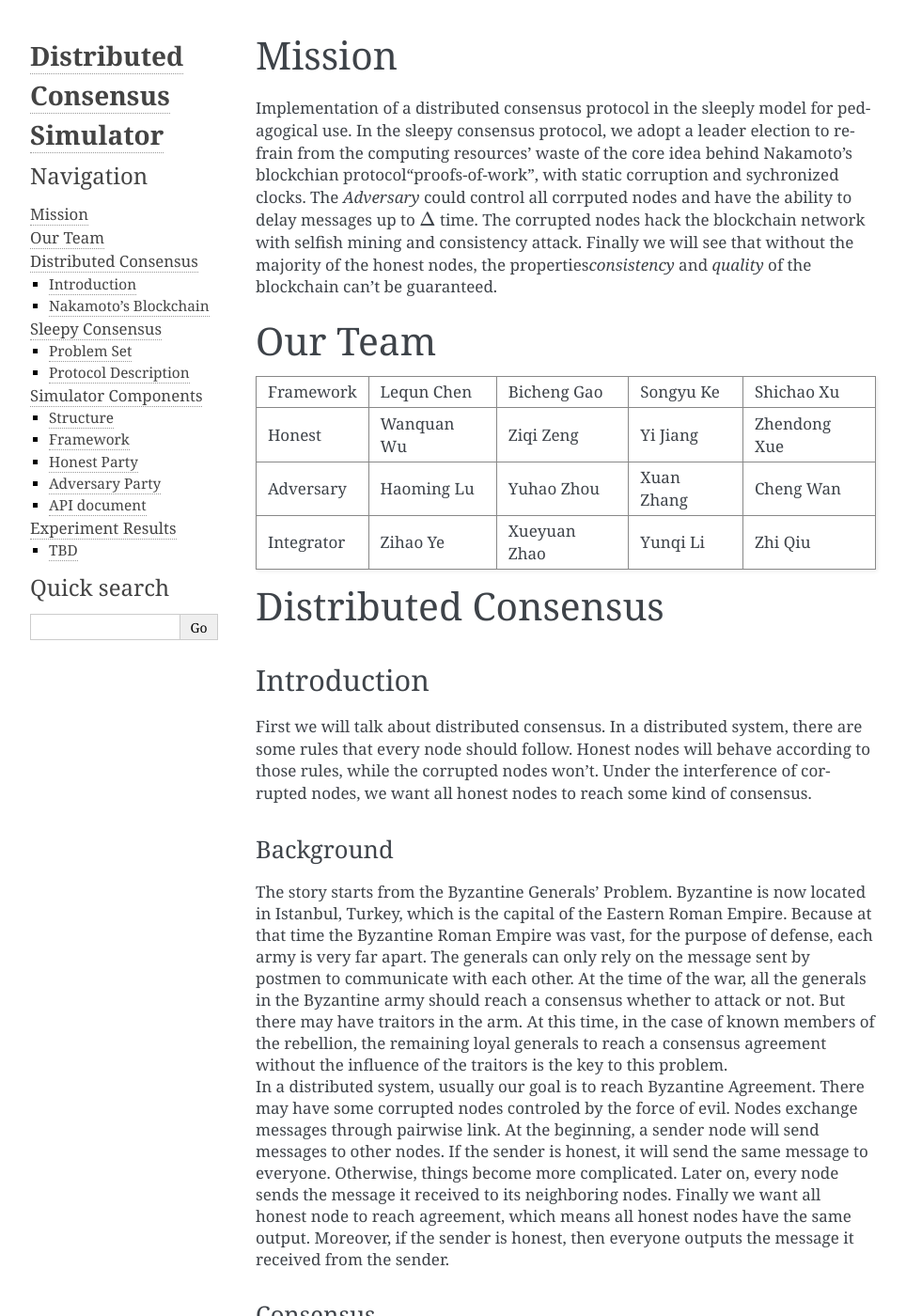
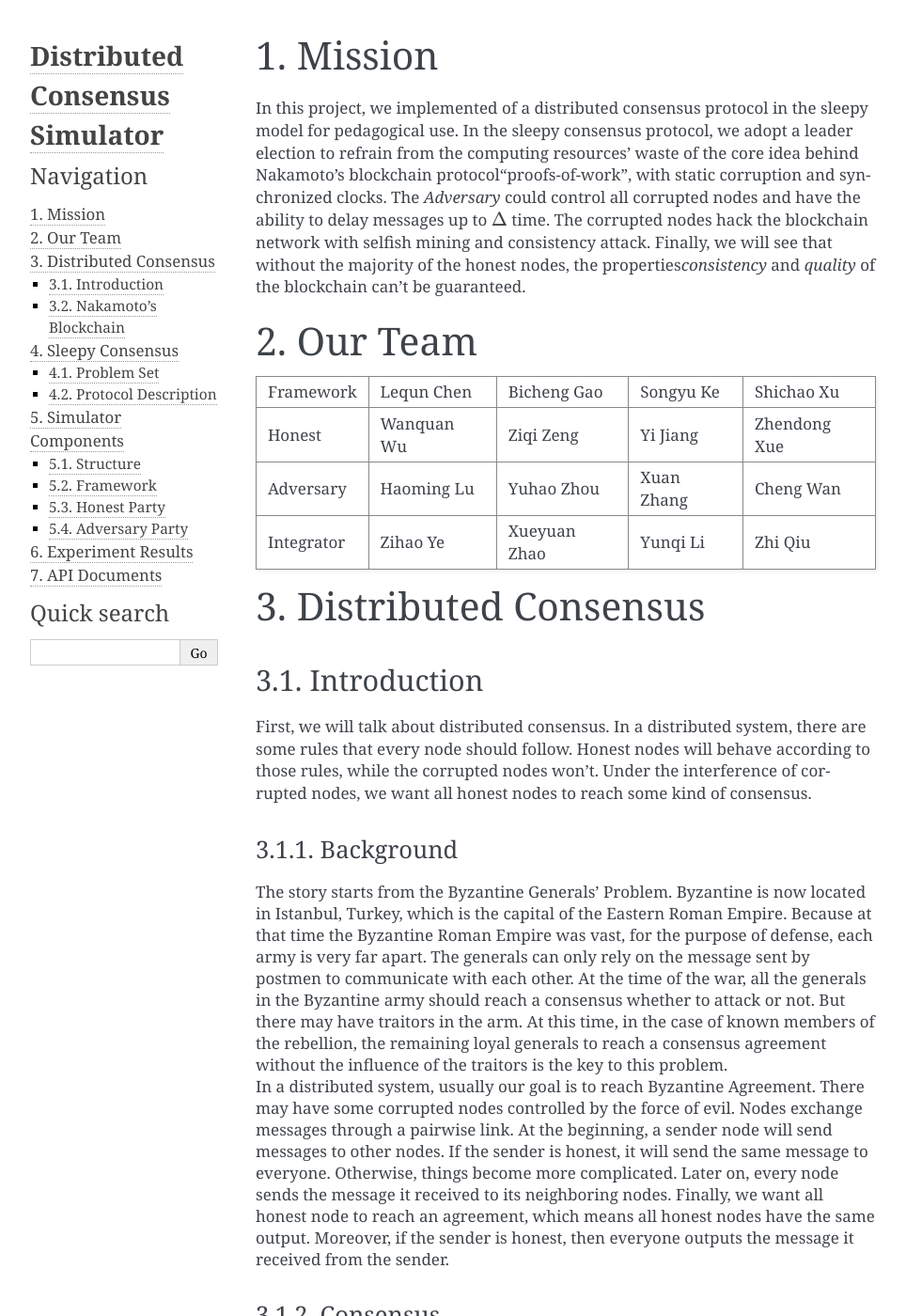
Before and after one commit to abcdabcd987/distributed-consensus-simulator, a Sphinx documentation site: the page built from docs/report.rst, in a window 1280 px wide and 1400 px high. Shown: the whole window at 94% size, without its empty margins (148-1112 px from the left). Built offline with Sphinx 7.4.7, drawn with Linux system fonts in a browser that asks for light colours; cross-references to code outside the pages are shown as plain code; some of the changed text lies outside the part shown.

Commit message:
white paper updated & bug fixed

```diff
--- /dev/null
+++ b/docs/api_doc.rst
@@ -0,0 +1,5 @@
+API Documents
+============
+* :ref:`genindex`
+* :ref:`modindex`
+* :ref:`search`
--- a/docs/report.rst
+++ b/docs/report.rst
@@ -1,14 +1,14 @@
 Mission
 =======
 
-Implementation of a distributed consensus protocol in the sleeply model
+In this project, we implemented of a distributed consensus protocol in the sleepy model
 for pedagogical use. In the sleepy consensus protocol, we adopt a leader
 election to refrain from the computing resources’ waste of the core idea
-behind Nakamoto’s blockchian protocol“proofs-of-work”, with static
-corruption and sychronized clocks. The *Adversary* could control all
-corrputed nodes and have the ability to delay messages up to
+behind Nakamoto’s blockchain protocol“proofs-of-work”, with static
+corruption and synchronized clocks. The *Adversary* could control all
+corrupted nodes and have the ability to delay messages up to
 :math:`\Delta` time. The corrupted nodes hack the blockchain network
-with selfish mining and consistency attack. Finally we will see that
+with selfish mining and consistency attack. Finally, we will see that
 without the majority of the honest nodes, the properties\ *consistency*
 and *quality* of the blockchain can’t be guaranteed.
 
@@ -31,7 +31,7 @@
 Introduction
 ------------
 
-First we will talk about distributed consensus. In a distributed system,
+First, we will talk about distributed consensus. In a distributed system,
 there are some rules that every node should follow. Honest nodes will
 behave according to those rules, while the corrupted nodes won’t. Under
 the interference of corrupted nodes, we want all honest nodes to reach
@@ -42,24 +42,13 @@
 
 | The story starts from the Byzantine Generals’ Problem. Byzantine is
   now located in Istanbul, Turkey, which is the capital of the Eastern
-  Roman Empire. Because at that time the Byzantine Roman Empire was
-  vast, for the purpose of defense, each army is very far apart. The
-  generals can only rely on the message sent by postmen to communicate
-  with each other. At the time of the war, all the generals in the
-  Byzantine army should reach a consensus whether to attack or not. But
-  there may have traitors in the arm. At this time, in the case of known
-  members of the rebellion, the remaining loyal generals to reach a
-  consensus agreement without the influence of the traitors is the key
-  to this problem.
+  Roman Empire. Because at that time the Byzantine Roman Empire was vast, for the purpose of defense, each army is very far apart. The generals can only rely on the message sent by postmen to communicate with each other. At the time of the war, all the generals in the
+  Byzantine army should reach a consensus whether to attack or not. But there may have traitors in the arm. At this time, in the case of known members of the rebellion, the remaining loyal generals to reach a
+  consensus agreement without the influence of the traitors is the key to this problem.
 | In a distributed system, usually our goal is to reach Byzantine
-  Agreement. There may have some corrupted nodes controled by the force
-  of evil. Nodes exchange messages through pairwise link. At the
-  beginning, a sender node will send messages to other nodes. If the
+  Agreement. There may have some corrupted nodes controlled by the force of evil. Nodes exchange messages through a pairwise link. At the beginning, a sender node will send messages to other nodes. If the
   sender is honest, it will send the same message to everyone.
-  Otherwise, things become more complicated. Later on, every node sends
-  the message it received to its neighboring nodes. Finally we want all
-  honest node to reach agreement, which means all honest nodes have the
-  same output. Moreover, if the sender is honest, then everyone outputs
+  Otherwise, things become more complicated. Later on, every node sends the message it received to its neighboring nodes. Finally, we want all honest node to reach an agreement, which means all honest nodes have the same output. Moreover, if the sender is honest, then everyone outputs
   the message it received from the sender.
 
 Consensus
@@ -68,14 +57,12 @@
 Consensus protocols are the most critical research object of distributed
 computing. A dream consensus protocol will realize a “linearly ordered
 log” abstraction, which often referred to as *state machine replication*
-in distributed systems literature. Simply speaking, every node maintians
-a ever-growing ordered log of transactions. The log should satisfy two
+in distributed systems literature. Simply speaking, every node maintains an ever-growing ordered log of transactions. The log should satisfy two
 properties:
 
 -  | **Consistency**
    | At any time, all honest nodes have consistent logs(For any two
-     honest nodes, either their logs are the same, or one log is the
-     prefix of another). And each log should be self-consistent.
+     honest nodes, either their logs are the same, or one log is the prefix of another). And each log should be self-consistent.
 
 -  | **Liveness**
    | If some honest node receives a transaction *tx* as input, or if
@@ -215,14 +194,12 @@
 
 In distributed computing, typically we consider two types of
 nodes\ *honest* nodes and *corrupted* nodes. We implemented a
-distributed consensus protocol in the spleepy model, which assuming that
+distributed consensus protocol in the sleepy model, which assumes that
 a :math:`majority` of the nodes are honest. It significantly departs
-from key ideas behind Nakamoto’s blockchain protocolthe need for
-“proofs-of-work”. The protocol relies on Public-Key-Infrastructure(PKI)
+from key ideas behind Nakamoto’s blockchain protocol the needs for “proofs-of-work”. The protocol relies on Public-Key-Infrastructure(PKI)
 and all nodes are assumed to have synchronized clocks.
 
-As showed by Pass and Shi :raw-latex:`\cite{cryptoeprint:2016:918}`. One
-target of sleepy consensus protocol is to remove the proof-of-work from
+As showed by Pass and Shi :raw-latex:`\cite{cryptoeprint:2016:918}`. One target of sleepy consensus protocol is to remove the proof-of-work from
 the Nakamoto blockchain while maintaining provable guarantees. To remove
 the proof-of-work from Nakamoto’s protocol, we make the following
 changes: we define the puzzle solution to be the form of :math:`(P, t)`
@@ -241,7 +218,7 @@
 the previous block’s hash :math:`h_{-1}` and the transactions
 :math:`TXs` to be confirmed. To verify that the block indeed came from
 :math:`P`, we require that the entire contents of the block i.e.
-:math:`(h_{-1}, TXs, t, P)` are signed under :math:`P`\ ’s public key.
+:math:`(h_{-1}, TXs, t, P)` are signed under:math:`P`\ ’s public key.
 The same as Nakamoto’s protocol, each node chooses the longest valid
 chain it has ever seen and extend the longest chain.
 
@@ -314,11 +291,5 @@
 Adversary Party
 ---------------
 
-API document
-------------
-
 Experiment Results
 ==================
-
-TBD
----
```
Also changed, not shown: other parts of docs/report.rst (+8 -16 lines), docs/index.rst (+2 -10 lines), 2 other files.
